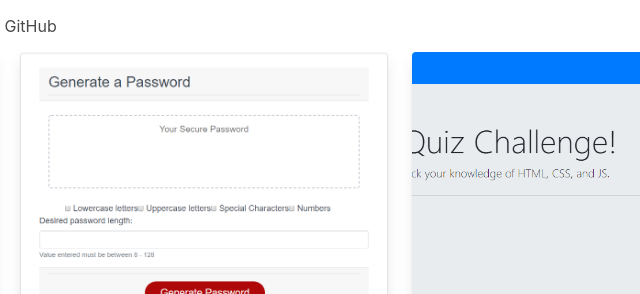
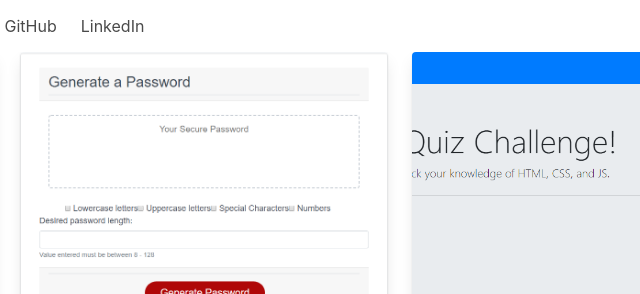
Before and after one commit to JustPhvn/Just-My-Portfolio, a plain HTML site: page index.html in a window 1280 px wide. Shown: the top 294 px of the page, 436-1076 px from the left. Drawn offline with nearby package versions, Linux system fonts and the light colour scheme.

Commit message:
Added linkedin link

```diff
--- a/index.html
+++ b/index.html
@@ -24,6 +24,11 @@
           <a class="navbar-item">Resume</a>
           <a class="navbar-item">Contact</a>
           <a class="navbar-item" href="https://github.com/JustPhvn">GitHub</a>
+          <a
+            class="navbar-item"
+            href="https://www.linkedin.com/in/justice-phan/"
+            >LinkedIn</a
+          >
         </div>
       </nav>
     </div>
```
